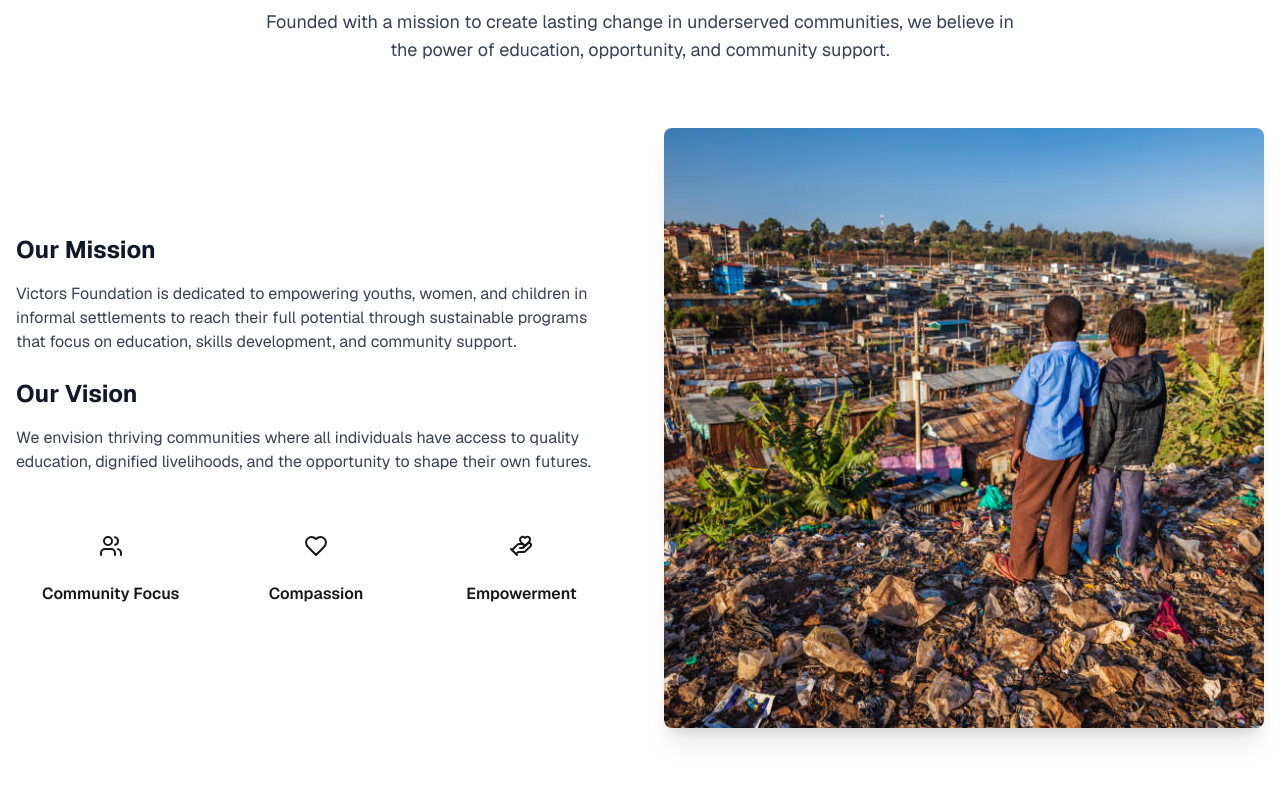
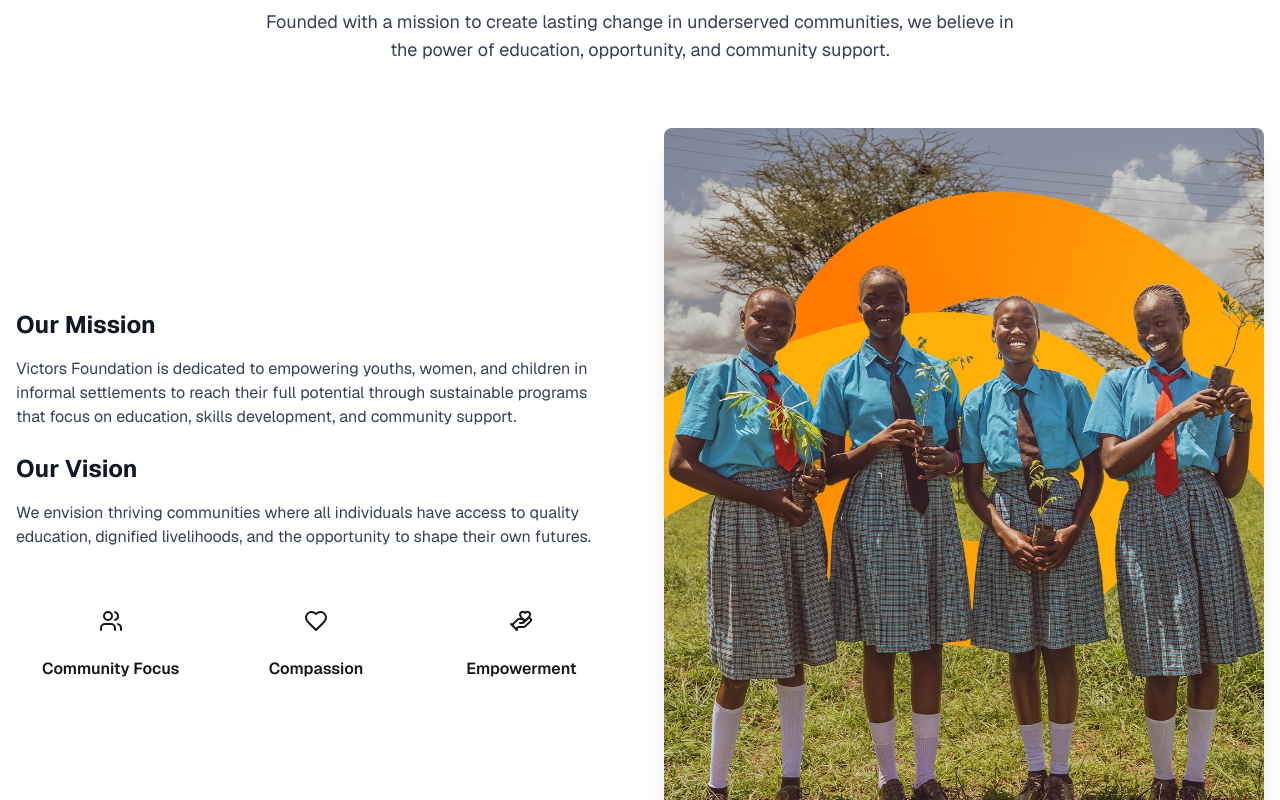
Before and after one commit to Wakanyaben254/vic-foundation, a Next.js app: page / in a window 1280 px wide. Shown: the part 740-1540 px from the top of the page. Built offline with nearby package versions, Linux system fonts and the light colour scheme.

Commit message:
Update VicAbout.tsx

```diff
--- a/src/app/components/VicAbout.tsx
+++ b/src/app/components/VicAbout.tsx
@@ -55,7 +55,7 @@ const VicAbout: React.FC = () => {
           <div className="order-1 md:order-2 h-full flex items-center">
             <div className="relative w-full h-full min-h-[250px]">
               <Image
-                src="/str.jpg"
+                src="/gyal.jpg"
                 alt="Victor's Foundation community work"
                 width={200}
                 height={200}
```
